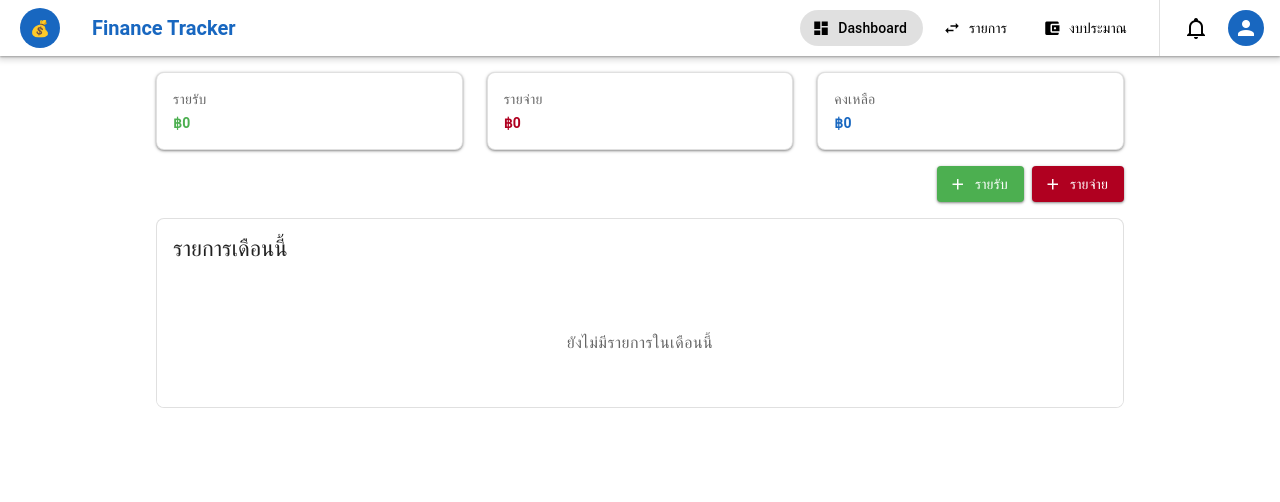
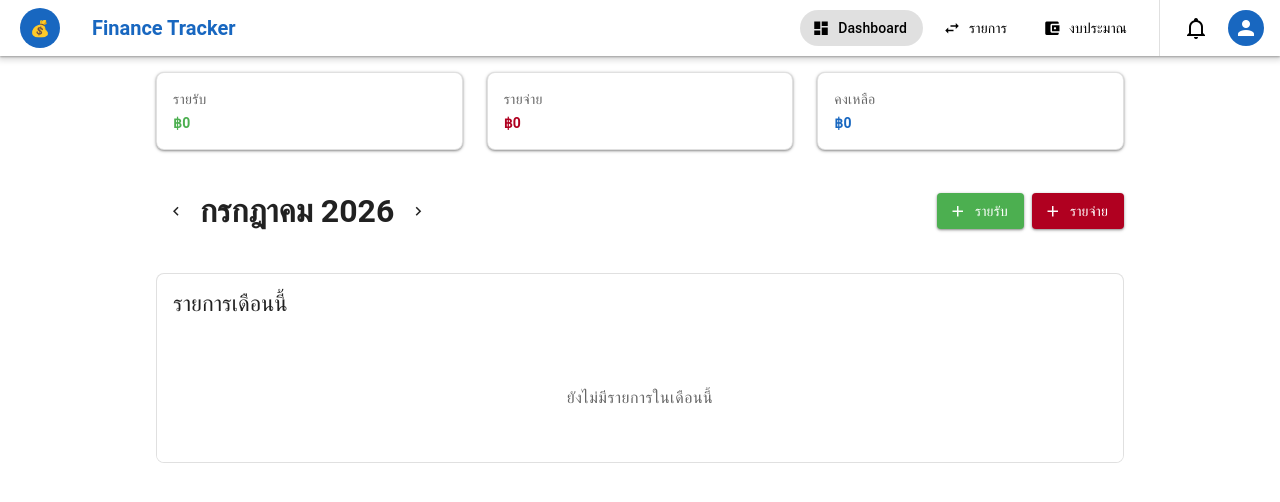
Before and after one commit to lx7zq/finance-tracker, a Vue app: page / in a window 1280 px wide. Shown: the top 502 px of the page. Built offline with nearby package versions, Linux system fonts and the light colour scheme.

Commit message:
feat/add-month-navigation-to-dashboard-and-cleanup-composable

```diff
--- a/src/composables/useCurrentMonth.ts
+++ b/src/composables/useCurrentMonth.ts
@@ -21,5 +21,3 @@ export function useCurrentMonth() {
 
   return { currentMonth, displayMonth, prevMonth, nextMonth }
 }
-
-const { currentMonth, displayMonth, prevMonth } = useCurrentMonth()
--- a/src/views/HomeView.vue
+++ b/src/views/HomeView.vue
@@ -13,14 +13,33 @@
       </v-col>
     </v-row>
 
-    <!-- ปุ่มเพิ่ม -->
-    <div class="d-flex justify-end mb-4 ga-2">
+    <!-- หัวเดือน + ปุ่มเพิ่ม -->
+    <div class="d-flex align-center justify-space-between mb-4 ga-2">
+      <div class="d-flex align-center ga-1">
+        <v-btn
+          icon="mdi-chevron-left"
+          size="small"
+          variant="text"
+          aria-label="เดือนก่อนหน้า"
+          @click="prevMonth"
+        />
+        <h1 class="text-h6 font-weight-bold">{{ displayMonth }}</h1>
+        <v-btn
+          icon="mdi-chevron-right"
+          size="small"
+          variant="text"
+          aria-label="เดือนถัดไป"
+          @click="nextMonth"
+        />
+      </div>
+      <div class="d-flex ga-2">
         <v-btn color="success" prepend-icon="mdi-plus" @click="formRef?.openAdd('income')">
           รายรับ
         </v-btn>
         <v-btn color="error" prepend-icon="mdi-plus" @click="formRef?.openAdd('expense')">
           รายจ่าย
         </v-btn>
+      </div>
     </div>
 
     <!-- รายการ -->
@@ -43,7 +62,7 @@ import { useCurrentMonth } from '@/composables/useCurrentMonth'
 import { useTransactionStore } from '@/stores/transactions'
 
 const store = useTransactionStore()
-const { currentMonth } = useCurrentMonth()
+const { currentMonth, displayMonth, prevMonth, nextMonth } = useCurrentMonth()
 const formRef = ref<InstanceType<typeof TransactionForm> | null>(null)
 
 const monthTransactions = computed(() =>
```
Also changed, not shown: 1 other file (tests, documents, lock files or other folders). Lines whose indentation alone changed are shown as unchanged.
